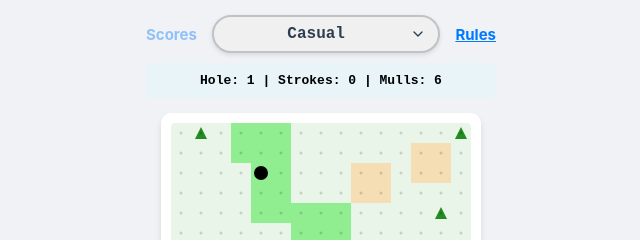
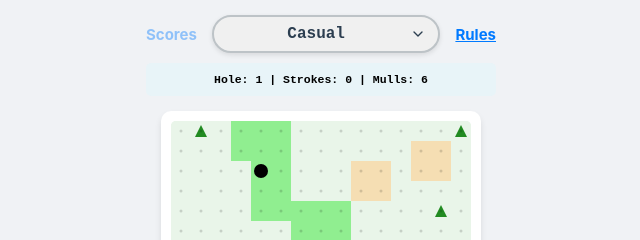
Before and after one commit to manthemanipulator/Paper-Golf, a plain HTML site: page index.html in a window 1280 px wide. Shown: the top 240 px of the page, 319-959 px from the left. Drawn offline with Linux system fonts and the light colour scheme.

Commit message:
Update index.html

```diff
--- a/index.html
+++ b/index.html
@@ -68,7 +68,7 @@
         <span class="rules-link" onclick="toggleRules(true)">Rules</span>
     </div>
 
-    <div id="scoreboard" style="text-align: center; font-family: monospace; font-weight: bold; font-size: 13px; margin-bottom: 15px; background-color: #e8f4f8; padding: 10px 5px; border-radius: 5px; width: 100%; max-width: 350px; box-sizing: border-box;">
+   <div id="scoreboard" style="text-align: center; font-family: monospace; font-weight: bold; font-size: 11.5px; white-space: nowrap; margin-bottom: 15px; background-color: #e8f4f8; padding: 10px 5px; border-radius: 5px; width: 100%; max-width: 350px; box-sizing: border-box;">
         <span id="uiHole">Hole: 1</span> |
         <span id="uiStrokes">Strokes: 0</span> |
         <span id="uiMulls">Mulls: 6</span>
```
